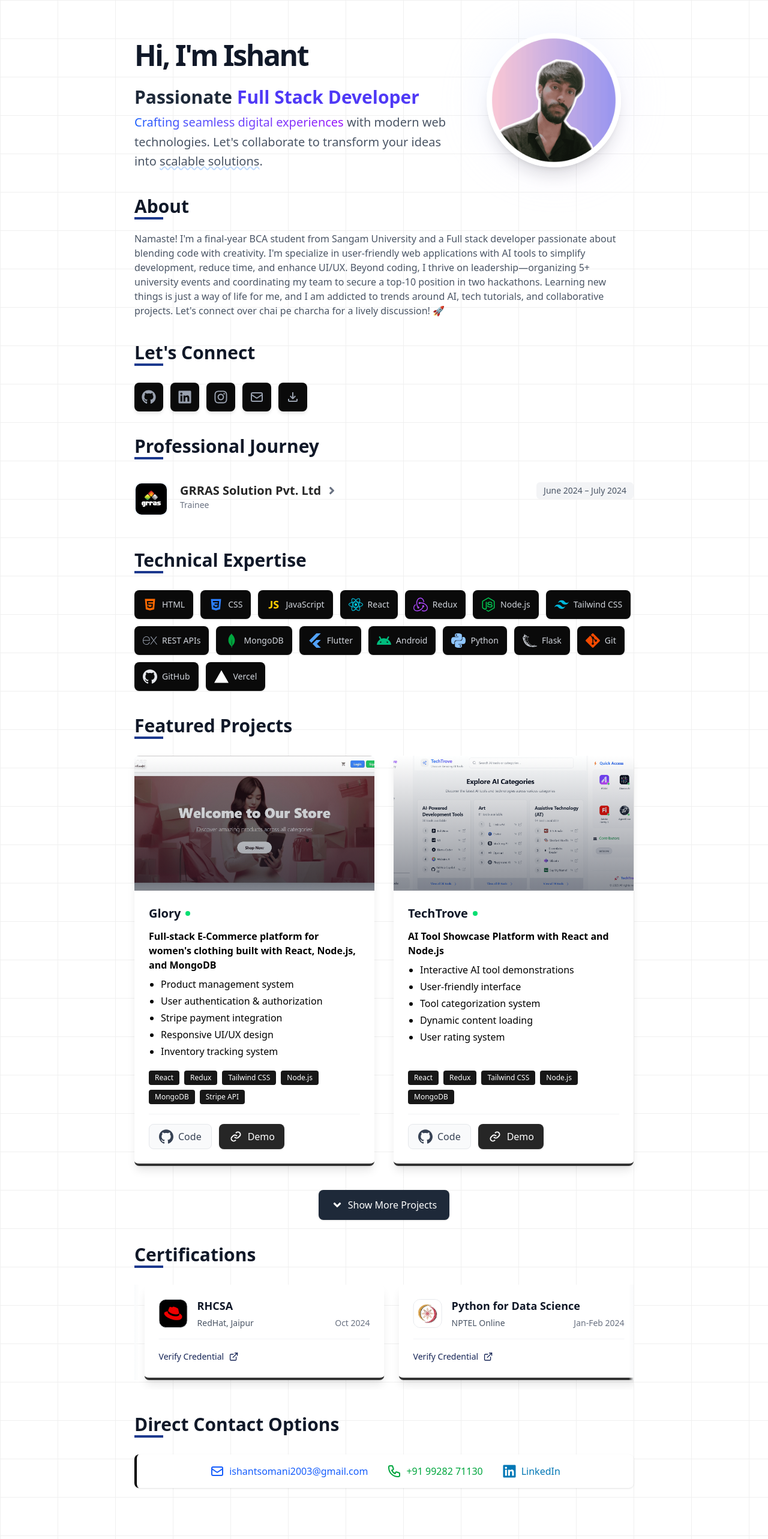
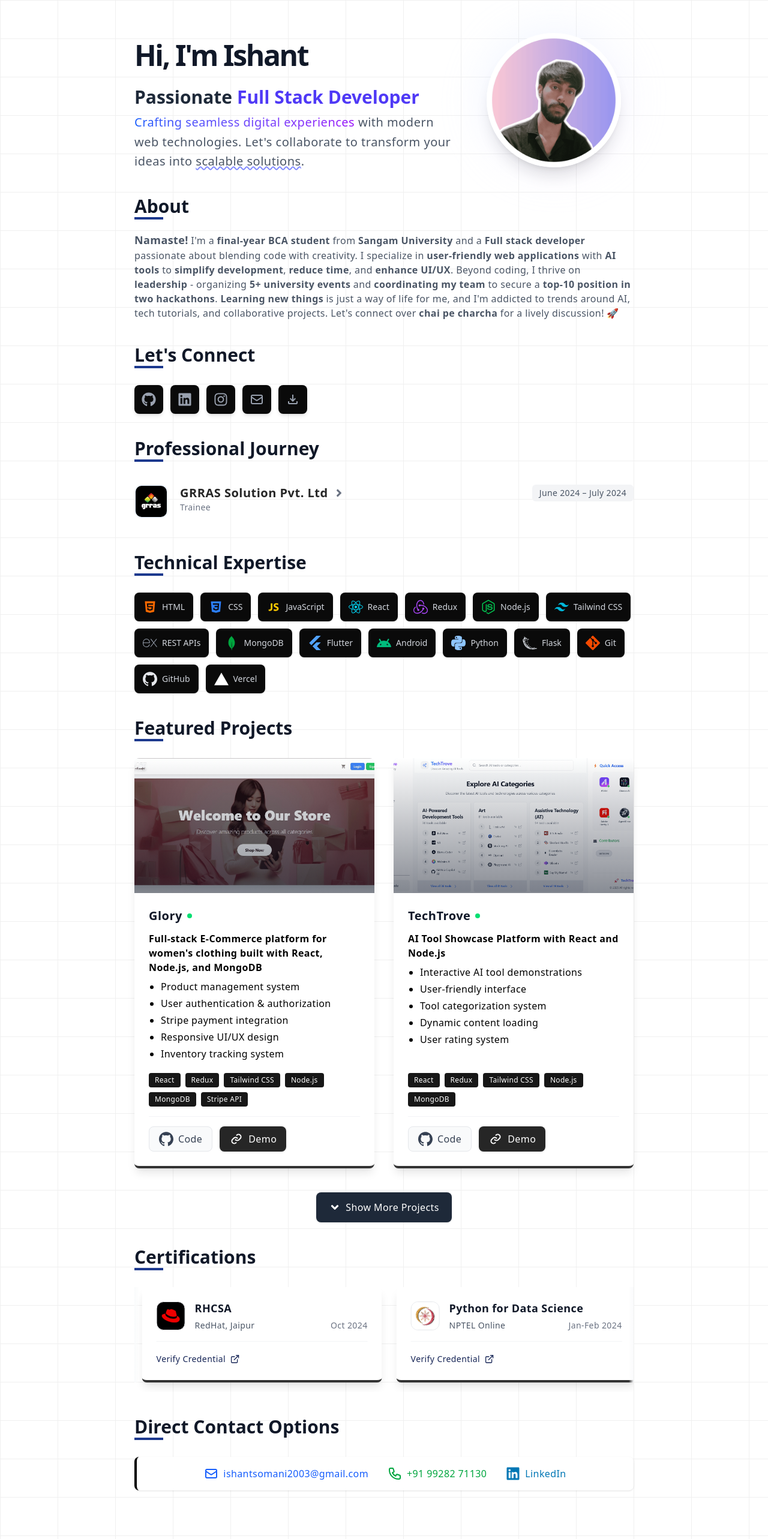
Before and after one commit to IshantSomani/IshantSomani-portfolio, a React (Vite) app: page / in a window 1280 px wide. Shown: the top 2566 px of the page at 60% size. Built offline with nearby package versions, Linux system fonts and the light colour scheme.

Commit message:
fix the UI

```diff
--- a/src/components/CertificatesSection.jsx
+++ b/src/components/CertificatesSection.jsx
@@ -77,7 +77,7 @@ const Certificates = memo(function Certificates() {
                                             />
                                         </div>
 
-                                        <div className="flex-1 space-y-2">
+                                        <div className="flex-1 space-y-2 tracking-wide">
                                             <h3 className="text-lg font-semibold text-gray-900 leading-tight">
                                                 {cert.name}
                                             </h3>
@@ -92,7 +92,7 @@ const Certificates = memo(function Certificates() {
                                         </div>
                                     </div>
 
-                                    <div className="mt-4 pt-4 border-t border-gray-100">
+                                    <div className="mt-4 pt-4 border-t border-gray-100 tracking-wide">
                                         <a
                                             href={cert.url}
                                             target="_blank"
@@ -127,7 +127,7 @@ const Certificates = memo(function Certificates() {
                     <div className='staggered-fade-in flex justify-center flex-wrap items-center gap-6 sm:gap-8 bg-white border-l-4 border-black p-4 rounded-lg shadow'>
                         <a
                             href="mailto:ishantsomani2003@gmail.com"
-                            className="flex items-center text-blue-600 hover:text-blue-800 transition-all group font-medium"
+                            className="flex tracking-wide items-center text-blue-600 hover:text-blue-800 transition-all group font-medium"
                             aria-label="Send email"
                         >
                             <HiOutlineMail className="mr-2 w-6 h-6 group-hover:scale-110 transition-transform" />
@@ -136,7 +136,7 @@ const Certificates = memo(function Certificates() {
 
                         <a
                             href="tel:+919928271130"
-                            className="flex items-center text-green-600 hover:text-green-800 transition-all group font-medium"
+                            className="flex tracking-wide items-center text-green-600 hover:text-green-800 transition-all group font-medium"
                             aria-label="Call phone number"
                         >
                             <HiOutlinePhone className="mr-2 w-6 h-6 group-hover:scale-110 transition-transform" />
@@ -147,7 +147,7 @@ const Certificates = memo(function Certificates() {
                             href="https://www.linkedin.com/in/https://www.linkedin.com/in/ishant-somani-973492217/"
                             target="_blank"
                             rel="noopener noreferrer"
-                            className="flex items-center text-[#0077b5] hover:text-[#005f8d] transition-all group font-medium"
+                            className="flex tracking-wide items-center text-[#0077b5] hover:text-[#005f8d] transition-all group font-medium"
                             aria-label="Visit LinkedIn profile"
                         >
                             <FaLinkedin className="mr-2 w-6 h-6 group-hover:scale-110 transition-transform" />
--- a/src/components/ExperienceSection.jsx
+++ b/src/components/ExperienceSection.jsx
@@ -68,7 +68,7 @@ const ExperienceSection = () => {
                                                         href={work.url}
                                                         target="_blank"
                                                         rel="noopener noreferrer"
-                                                        className="hover:text-gray-950 transition-colors"
+                                                        className="hover:text-gray-950 transition-colors tracking-wide"
                                                         aria-label={`${work.companyName} link`}
                                                     >
                                                         {work.companyName}
@@ -85,15 +85,15 @@ const ExperienceSection = () => {
                                                         }
                                                     </button>
                                                 </h3>
-                                                <p className="text-sm text-gray-500 font-medium">{work.title}</p>
+                                                <p className="text-sm text-gray-500 font-medium tracking-wide">{work.title}</p>
                                             </div>
-                                            <span className="text-sm text-gray-600 font-medium bg-gray-100 px-3 py-1 rounded-md">
+                                            <span className="text-sm text-gray-600 tracking-wide font-medium bg-gray-100 px-3 py-1 rounded-md">
                                                 {work.startDate} &ndash; {work.endDate}
                                             </span>
                                         </div>
 
                                         <div
-                                            className={`overflow-hidden transition-all pb-3 duration-300 ease-out ${openIndex === index ? 'max-h-[500px] opacity-100' : 'max-h-0 opacity-0'}`}
+                                            className={`overflow-hidden transition-all pb-3 tracking-wide duration-300 ease-out ${openIndex === index ? 'max-h-[500px] opacity-100' : 'max-h-0 opacity-0'}`}
                                             aria-hidden={openIndex !== index}
                                         >
                                             <p className="text-gray-600 leading-relaxed mb-6">
--- a/src/components/ProjectsSection.jsx
+++ b/src/components/ProjectsSection.jsx
@@ -170,14 +170,14 @@ const Projects = () => {
                                     <header className="mb-1">
                                         <h3
                                             id={`project-${project.title.replace(/\s+/g, '-').toLowerCase()}-title`}
-                                            className="text-xl font-bold text-gray-900 mb-2 flex items-center"
+                                            className="text-xl tracking-wide font-bold text-gray-900 mb-2 flex items-center"
                                         >
                                             {project.title}
                                             <span className="ml-2 inline-block h-2 w-2 bg-green-400 rounded-full group-hover:animate-pulse" aria-hidden="true" />
                                         </h3>
                                     </header>
 
-                                    <div className="project-description mb-4">
+                                    <div className="project-description mb-4 tracking-wide">
                                         <h4 className="font-semibold mb-2">{project.description.overview}</h4>
                                         <ul className="list-disc pl-5">
                                             {project.description.features.map((feature, index) => (
@@ -189,7 +189,7 @@ const Projects = () => {
                                         {project.skills.map(skill => (
                                             <span
                                                 key={skill}
-                                                className="px-2.5 py-1 bg-neutral-900 text-white text-xs font-medium rounded"
+                                                className="px-2.5 py-1 tracking-wide bg-neutral-900 text-white text-xs font-medium rounded"
                                                 aria-label={`Technology used: ${skill}`}
                                             >
                                                 {skill}
@@ -206,7 +206,7 @@ const Projects = () => {
                                                         href={project.github}
                                                         target="_blank"
                                                         rel="noopener noreferrer"
-                                                        className="inline-flex items-center px-4 py-2 bg-gray-50 hover:bg-gray-100 text-gray-700 rounded-lg transition-all duration-200 border border-gray-200 hover:border-gray-300"
+                                                        className="inline-flex tracking-wide items-center px-4 py-2 bg-gray-50 hover:bg-gray-100 text-gray-700 rounded-lg transition-all duration-200 border border-gray-200 hover:border-gray-300"
                                                         aria-label="View source code on GitHub"
                                                     >
                                                         <SiGithub className="w-6 h-6 mr-2" />
@@ -219,7 +219,7 @@ const Projects = () => {
                                                         href={project.demo}
                                                         target="_blank"
                                                         rel="noopener noreferrer"
-                                                        className="inline-flex items-center px-4 py-2 bg-neutral-800 hover:bg-neutral-900 text-white rounded-lg transition-all duration-200 shadow-sm hover:shadow-md"
+                                                        className="inline-flex tracking-wide items-center px-4 py-2 bg-neutral-800 hover:bg-neutral-900 text-white rounded-lg transition-all duration-200 shadow-sm hover:shadow-md"
                                                         aria-label="View live demo"
                                                     >
                                                         <BiLink className="w-6 h-6 mr-2" />
@@ -232,7 +232,7 @@ const Projects = () => {
                                                 <a
                                                     href={project.apk}
                                                     download
-                                                    className="inline-flex items-center px-3 py-2 text-neutral-500 hover:text-neutral-600 transition-colors group"
+                                                    className="inline-flex tracking-wide items-center px-3 py-2 text-neutral-500 hover:text-neutral-600 transition-colors group"
                                                     aria-label="Download Android application package"
                                                 >
                                                     <BiDownload className="w-6 h-6 mr-2 group-hover:animate-bounce" />
@@ -250,7 +250,7 @@ const Projects = () => {
             <div className="mt-10 text-center">
               <button
                 onClick={toggleProjects}
-                className="inline-flex items-center px-5 py-3 border border-transparent text-base font-medium rounded-lg shadow-sm text-white bg-gray-800 hover:bg-gray-900 transition-all duration-300 transform hover:scale-105"
+                className="inline-flex items-center tracking-wide px-5 py-3 border border-transparent text-base font-medium rounded-lg shadow-sm text-white bg-gray-800 hover:bg-gray-900 transition-all duration-300 transform hover:scale-105"
                 aria-expanded={!showMoreButton}
                 aria-controls="projects-container"
               >
--- a/src/pages/Home.jsx
+++ b/src/pages/Home.jsx
@@ -31,13 +31,13 @@ const Home = () => {
                                     <span className="text-indigo-600 relative">Full Stack Developer</span>
                                 </h2>
 
-                                <p className="text-lg md:text-xl text-gray-600 leading-relaxed  max-w-2xl mx-auto md:mx-0">
+                                <p className="text-lg md:text-xl text-gray-600 leading-relaxed  max-w-2xl mx-auto md:mx-0 tracking-wide">
                                     <span className="bg-gradient-to-r from-blue-600 to-purple-600 bg-clip-text text-transparent font-medium">
                                         Crafting seamless digital experiences
                                     </span>{" "}
                                     with modern web technologies. Let&apos;s collaborate to transform your ideas into{" "}
                                     <span className="relative inline-block">
-                                        <span className="underline decoration-blue-200 decoration-wavy">scalable solutions</span>
+                                        <span className="underline decoration-indigo-400 decoration-wavy">scalable solutions</span>
                                     </span>.
                                 </p>
                             </div>
@@ -66,8 +66,8 @@ const Home = () => {
                 </div>
 
                 <div className="staggered-fade-in">
-                    <div className="prose prose-lg text-gray-600 space-y-6">
-                        Namaste! I&apos;m a final-year BCA student from Sangam University and a Full stack developer passionate about blending code with creativity. I&apos;m specialize in user-friendly web applications with AI tools to simplify development, reduce time, and enhance UI/UX. Beyond coding, I thrive on leadership—organizing 5+ university events and coordinating my team to secure a top-10 position in two hackathons. Learning new things is just a way of life for me, and I am addicted to trends around AI, tech tutorials, and collaborative projects. Let&apos;s connect over chai pe charcha for a lively discussion! 🚀
+                    <div className="prose prose-lg text-gray-600 space-y-6 tracking-wide">
+                        <strong className='text-lg'>Namaste!</strong> I&apos;m a <strong>final-year BCA student</strong> from <strong>Sangam University</strong> and a <strong>Full stack developer</strong> passionate about blending code with creativity. I specialize in <strong>user-friendly web applications</strong> with <strong>AI tools</strong> to <strong>simplify development</strong>, <strong>reduce time</strong>, and <strong>enhance UI/UX</strong>. Beyond coding, I thrive on <strong>leadership</strong> - organizing <strong>5+ university events</strong> and <strong>coordinating my team</strong> to secure a <strong>top-10 position in two hackathons</strong>. <strong>Learning new things</strong> is just a way of life for me, and I&apos;m addicted to trends around AI, tech tutorials, and collaborative projects. Let&apos;s connect over <strong>chai pe charcha</strong> for a lively discussion! 🚀
                     </div>
                 </div>
             </section>
```
